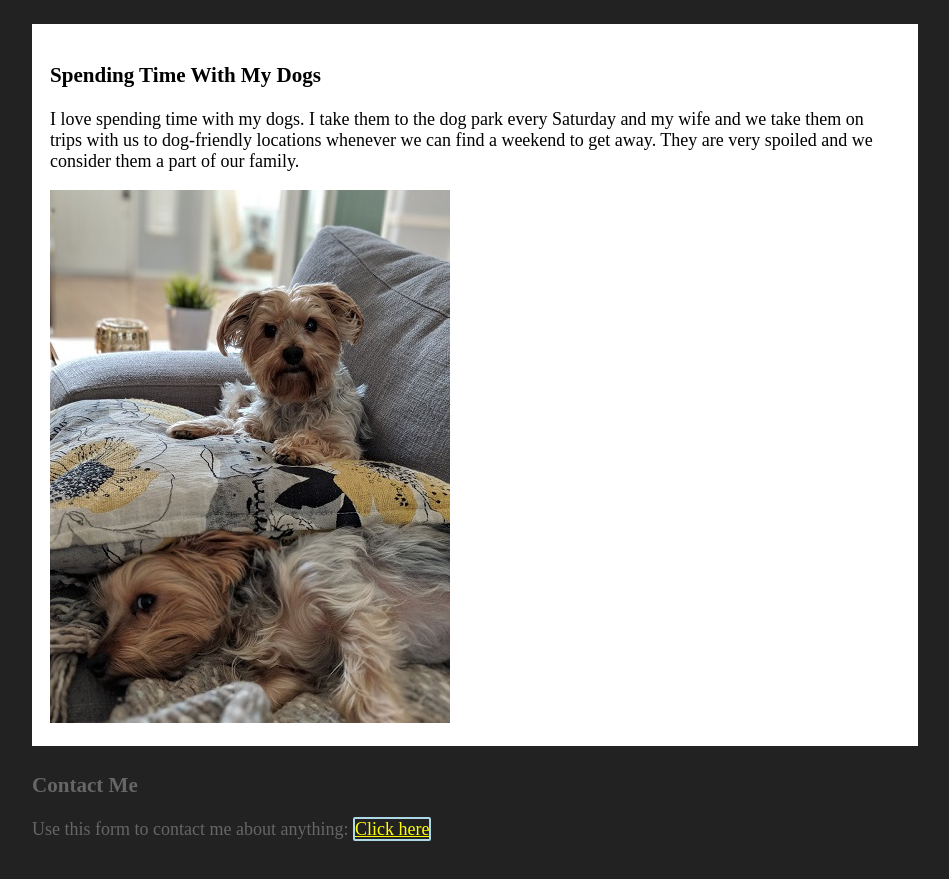
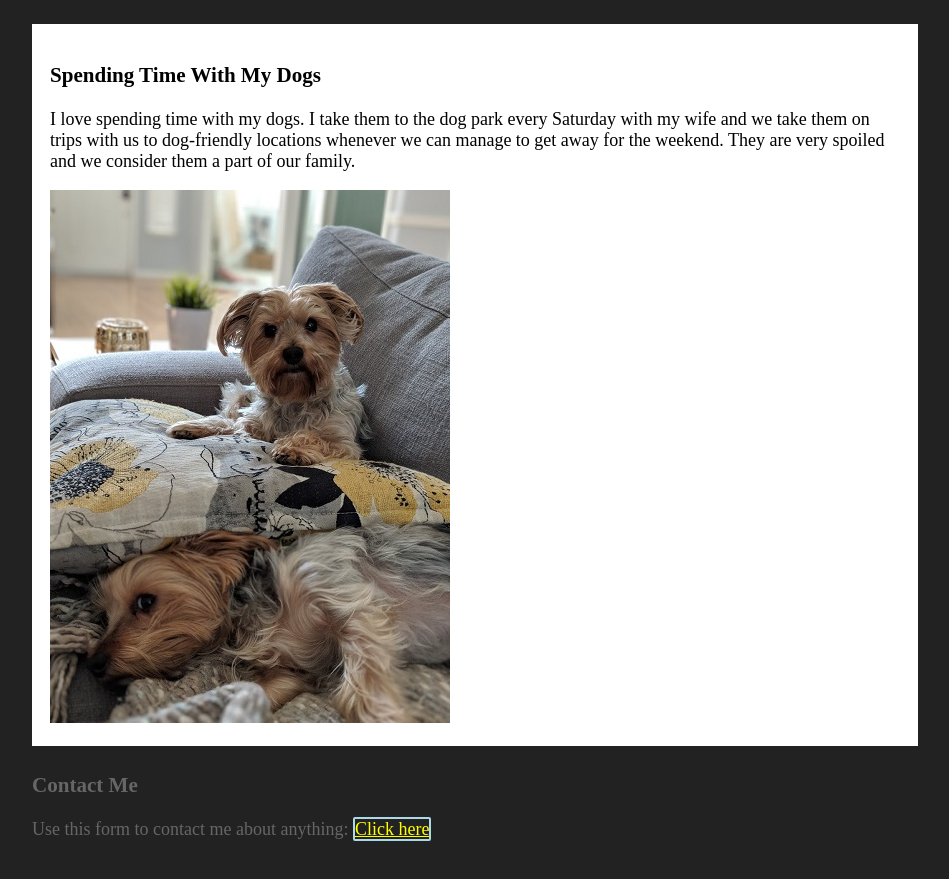
Before and after one commit to jboyer87/CIS2, a plain HTML site: page Assignments/Assignment08/02-Finish/index.html in a window 1280 px wide. Shown: the part 1186-2065 px from the top of the page, without its empty margins (165-1114 px from the left). Drawn offline with Linux system fonts and the light colour scheme.

Commit message:
Fixed wording on index page

```diff
--- a/Assignments/Assignment08/02-Finish/index.html
+++ b/Assignments/Assignment08/02-Finish/index.html
@@ -69,7 +69,7 @@
 
 		<div class="favorite-thing">
 			<h3>Spending Time With My Dogs</h3>
-			<p>I love spending time with my dogs. I take them to the dog park every Saturday and my wife and we take them on trips with us to dog-friendly locations whenever we can find a weekend to get away. They are very spoiled and we consider them a part of our family.</p>
+			<p>I love spending time with my dogs. I take them to the dog park every Saturday with my wife and we take them on trips with us to dog-friendly locations whenever we can manage to get away for the weekend. They are very spoiled and we consider them a part of our family.</p>
 			<img src="images/ourpups.jpg">
 		</div>
 
```
